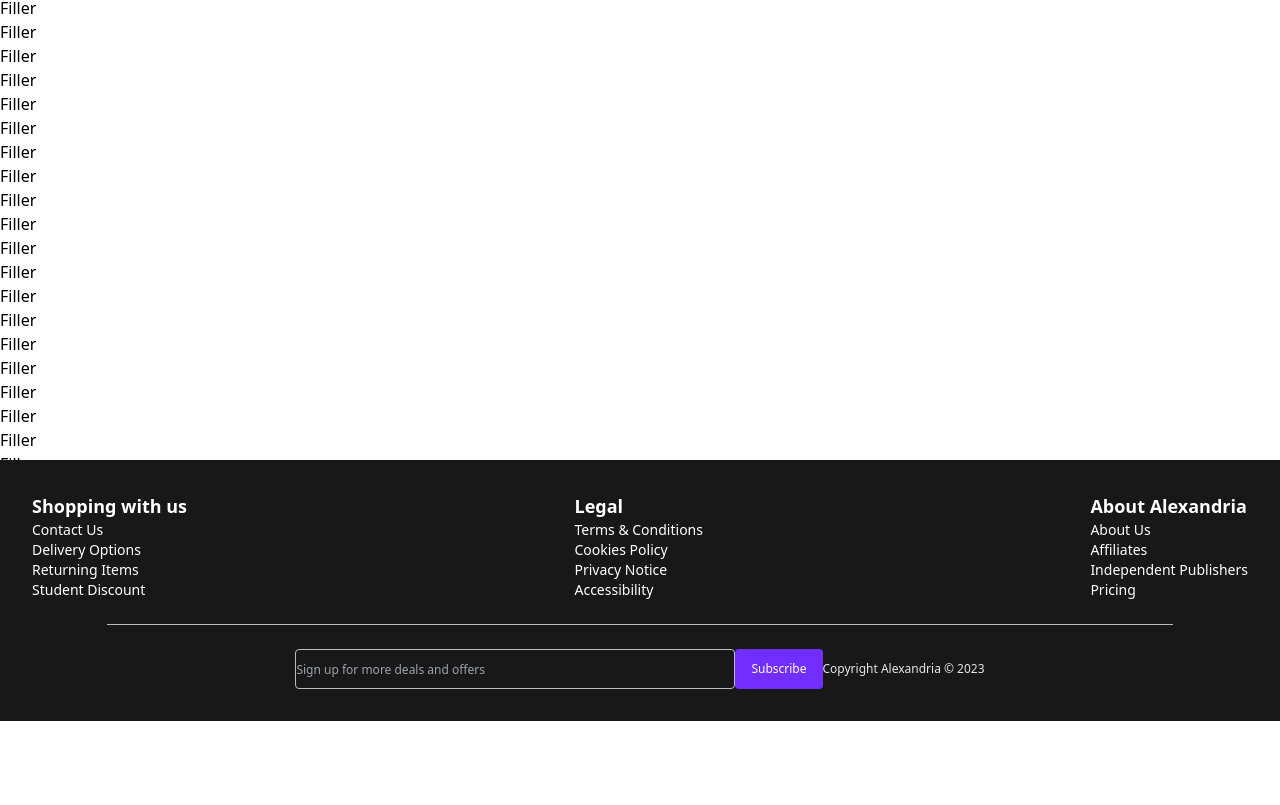
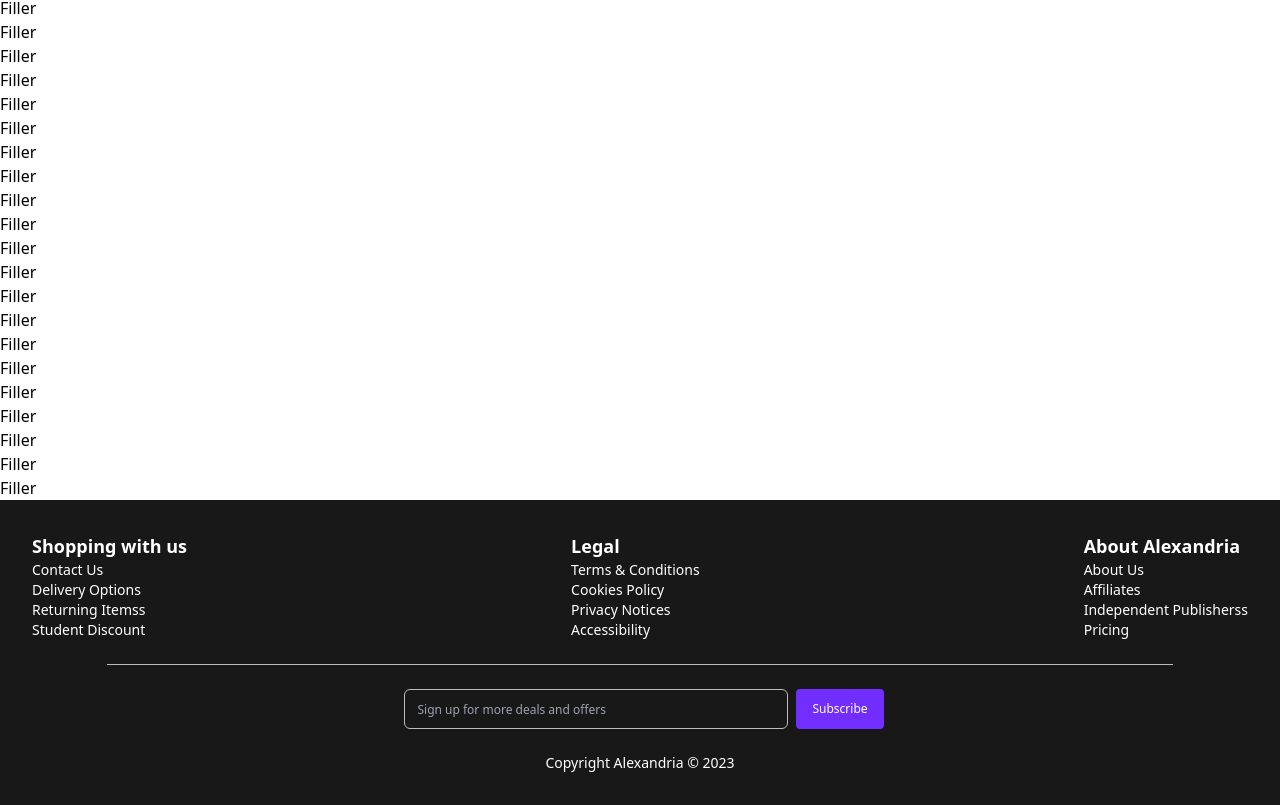
Before and after one commit to kyron321/Alexandria, a Next.js app: page / in a window 1280 px wide. Shown: the part 454-1259 px from the top of the page. Before the commit the page ends 1175 px from the top, so only its background shows below. Built offline with nearby package versions, Linux system fonts and the light colour scheme.

Commit message:
refactor: use input and button component on footer

```diff
--- a/components/Footer.tsx
+++ b/components/Footer.tsx
@@ -1,41 +1,43 @@
 import React from "react";
+import Input from "./Input";
+import Button from "./Button";
+
+export interface FooterInfoProps{
+  textOne: string,
+  textTwo: string,
+  textThree: string,
+  textFour: string,
+  textFive: string
+}
+
+export const FooterInfo = ({textOne, textTwo, textThree, textFour, textFive}: FooterInfoProps)  =>{
+  return(
+    <div className="flex flex-col">
+    <h3 className="text-lg font-bold ">{textOne}</h3>
+    <p className=" hover:text-[#712EFF] cursor-pointer">{textTwo}</p>
+    <p className=" hover:text-[#712EFF] cursor-pointer">{textThree}</p>
+    <p className=" hover:text-[#712EFF] cursor-pointer">{textFour}s</p>
+    <p className=" hover:text-[#712EFF] cursor-pointer">{textFive}</p>
+  </div>
+  )
+}
+
 
 const Footer: React.FC = () => {
   return (
-    <footer className="bg-[#181818] py-8 flex-shrink-0">
+    <footer className="bg-[#181818] py-8 flex-shrink-0 text-white text-sm">
       <div className="max-w-7xl mx-auto px-4 sm:px-6 lg:px-8 flex justify-between pb-6">
-        <div className="flex flex-col">
-          <h3 className="text-white text-lg font-bold ">Shopping with us</h3>
-          <p className="text-white text-sm hover:text-[#712EFF] cursor-pointer">Contact Us</p>
-          <p className="text-white text-sm hover:text-[#712EFF] cursor-pointer">Delivery Options</p>
-          <p className="text-white text-sm hover:text-[#712EFF] cursor-pointer">Returning Items</p>
-          <p className="text-white text-sm hover:text-[#712EFF] cursor-pointer">Student Discount</p>
-        </div>
-        <div className="flex flex-col">
-          <h3 className="text-white text-lg font-bold">Legal</h3>
-          <p className="text-white text-sm hover:text-[#712EFF] cursor-pointer">Terms & Conditions</p>
-          <p className="text-white text-sm hover:text-[#712EFF] cursor-pointer">Cookies Policy</p>
-          <p className="text-white text-sm hover:text-[#712EFF] cursor-pointerhover:text-[#712EFF] cursor-pointer">Privacy Notice</p>
-          <p className="text-white text-sm hover:text-[#712EFF] cursor-pointer">Accessibility</p>
-        </div>
-        <div className="flex flex-col">
-          <h3 className="text-white text-lg font-bold">About Alexandria</h3>
-          <p className="text-white text-sm hover:text-[#712EFF] cursor-pointer">About Us</p>
-          <p className="text-white text-sm hover:text-[#712EFF] cursor-pointer">Affiliates</p>
-          <p className="text-white text-sm hover:text-[#712EFF] cursor-pointer">Independent Publishers</p>
-          <p className="text-white text-sm hover:text-[#712EFF] cursor-pointer">Pricing</p>
-        </div>
+        <FooterInfo textOne="Shopping with us" textTwo="Contact Us" textThree="Delivery Options" textFour="Returning Items" textFive="Student Discount"/>
+        <FooterInfo textOne="Legal" textTwo="Terms & Conditions" textThree="Cookies Policy" textFour="Privacy Notice" textFive="Accessibility"/>
+        <FooterInfo textOne="About Alexandria" textTwo="About Us" textThree="Affiliates" textFour="Independent Publishers" textFive="Pricing"/>
       </div>
-      <div className="w-5/6 bg-[#BCBCBC] h-px mx-auto center-horizontal py"></div>
-      <div className="text-gray-200 text-xs first-line:text-center flex items-center justify-center pt-6">
-      <input
-            type="text"
-            placeholder="Sign up for more deals and offers"
-            className="w-[440px] h-10 rounded bg-[#181818] border border-[#BCBCBC]"
-          />
-          <button className="bg-[#712EFF] hover:bg-blue-700 text-white font-medium py-3 px-4 rounded">Subscribe</button>
-        <p>Copyright Alexandria &copy; 2023</p>
+      <div className="w-5/6 bg-[#BCBCBC] h-px mx-auto center-horizontal "></div>
+      <div className="text-gray-200 text-xs first-line:text-center flex items-center justify-center pt-6 space-x-2">
+        <Input type="text" placeholder="Sign up for more deals and offers" />
+          <Button title="Subscribe" size="small" />
+
       </div>
+      <div className="flex justify-center pt-6"> <p>Copyright Alexandria &copy; 2023</p></div>
     </footer>
   );
 };
--- a/components/Layout.tsx
+++ b/components/Layout.tsx
@@ -5,8 +5,7 @@ const Layout: React.FC = () => {
   return (
     <>
       <Header title="ALEXANDRIA" />
-      <div className="overflow-scroll h-screen">
-
+      <div>
         <p>Filler</p>
         <p>Filler</p>
         <p>Filler</p>
@@ -42,6 +41,7 @@ const Layout: React.FC = () => {
         <p>Filler</p>
         <p>Filler</p>
         <p>Filler</p>
+
       </div>
 
       <Footer />
```
